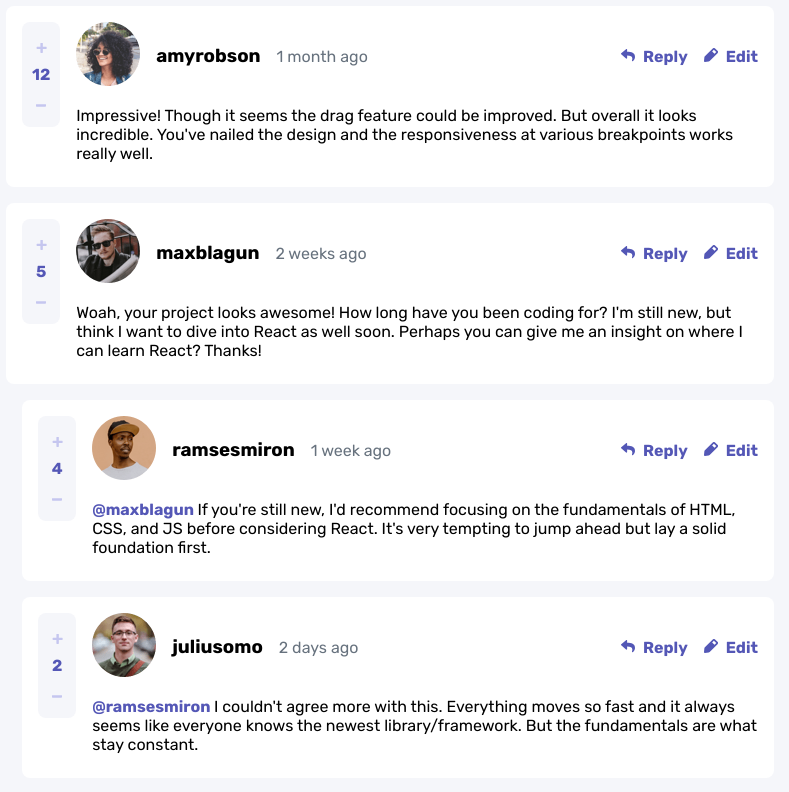
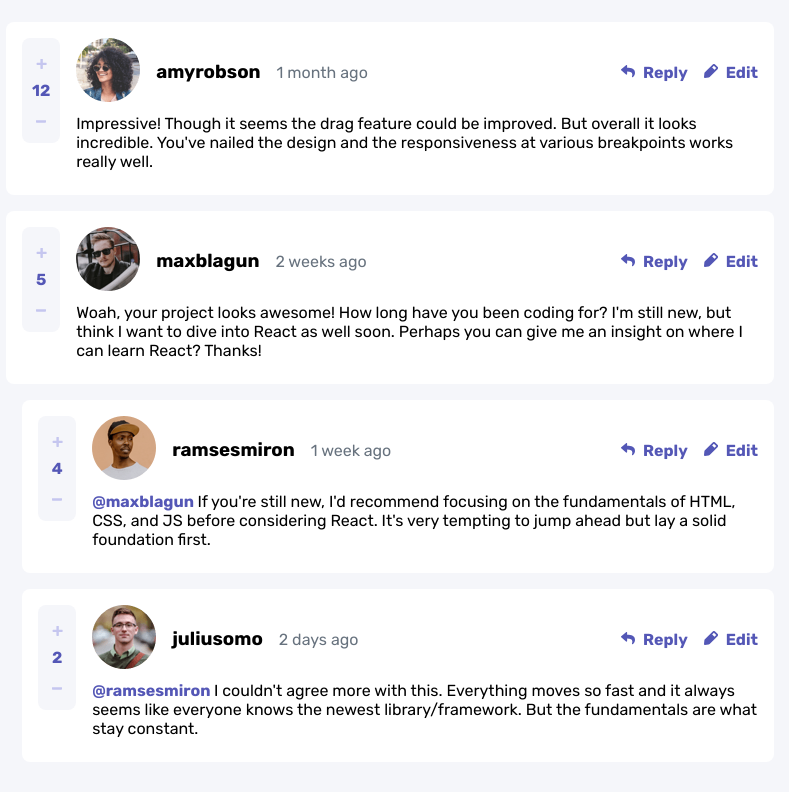
Before and after one commit to takwa-laffet/comment-section-full, a React (Vite) app in the folder frontend/: page / in a window 1280 px wide. Shown: the top 792 px of the page, without its empty margins (250-1039 px from the left). Built offline with nearby package versions, Linux system fonts and the light colour scheme.

Commit message:
extracted user logic into a separate component

```diff
--- a/frontend/src/components/Card.jsx
+++ b/frontend/src/components/Card.jsx
@@ -1,6 +1,50 @@
 import { useContext } from "react"
 import { StateContext } from "../App"
 import { useRef } from "react"
+
+const UserActions = ({
+  commentId,
+  username
+}) => {
+  const {dispatch} = useContext(StateContext)
+  console.log(commentId)
+
+  const handleReplyDispatch = () =>
+    // accesses the object directly so you could find the parent comment through the 'parentId' property
+    dispatch({
+      type: 'CREATE_REPLY',
+      payload: {
+        id: commentId,
+        username
+      }
+    })
+
+  const handleEditDispatch = () => {
+    // defines the edit method here so you can modify the object directly
+    console.log('This triggers the edit functionality')
+  }
+
+  return (
+    <div className="actions">
+      {/* Passes in the id so we can find what object we are modifying */}
+      <button onClick={handleReplyDispatch}>
+        <div className="icon-img">
+          <img src="/images/icon-reply.svg" alt="" />
+        </div>
+
+        Reply
+      </button>
+
+      <button onClick={handleEditDispatch}>
+        <div className="icon-img">
+          <img src="/images/icon-edit.svg" alt="" />
+        </div>
+
+        Edit
+      </button>
+    </div>
+  )
+}
 
 // This component extracts presentational logic which keeps both comments and replies visually consistent without needing to know about their differences.
 const Card = ({
@@ -8,21 +52,6 @@ const Card = ({
 }) => {
   const {dispatch} = useContext(StateContext)
   const currentScoreRef = useRef(item.score)
-
-  const handleReplyDispatch = () =>
-    // accesses the object directly so you could find the parent comment through the 'parentId' property
-    dispatch({
-      type: 'CREATE_REPLY',
-      payload: {
-        id: item.id,
-        username: item.user.username
-      }
-    })
-
-  const handleEditDispatch = () => {
-    // defines the edit method here so you can modify the object directly
-    console.log('This triggers the edit functionality')
-  }
 
   const handleIncrementScoreDispatch = () =>
     dispatch({
@@ -72,24 +101,10 @@ const Card = ({
 
           <span className="comment-date">{item.createdAt}</span>
 
-          <div className="actions">
-            {/* Passes in the id so we can find what object we are modifying */}
-            <button onClick={handleReplyDispatch}>
-              <div className="icon-img">
-                <img src="/images/icon-reply.svg" alt="" />
-              </div>
-
-              Reply
-            </button>
-
-            <button onClick={handleEditDispatch}>
-              <div className="icon-img">
-                <img src="/images/icon-edit.svg" alt="" />
-              </div>
-
-              Edit
-            </button>
-          </div>
+          <UserActions
+            commentId={item.id}
+            username={item.user.username}
+          />
         </div>
 
         {item.replyingTo ? (
--- a/frontend/src/index.css
+++ b/frontend/src/index.css
@@ -111,7 +111,7 @@ button {
 }
 
 .card p {
-    padding-top: 1em;
+    padding-top: .5em;
 }
 
 h3.current-user {
```
